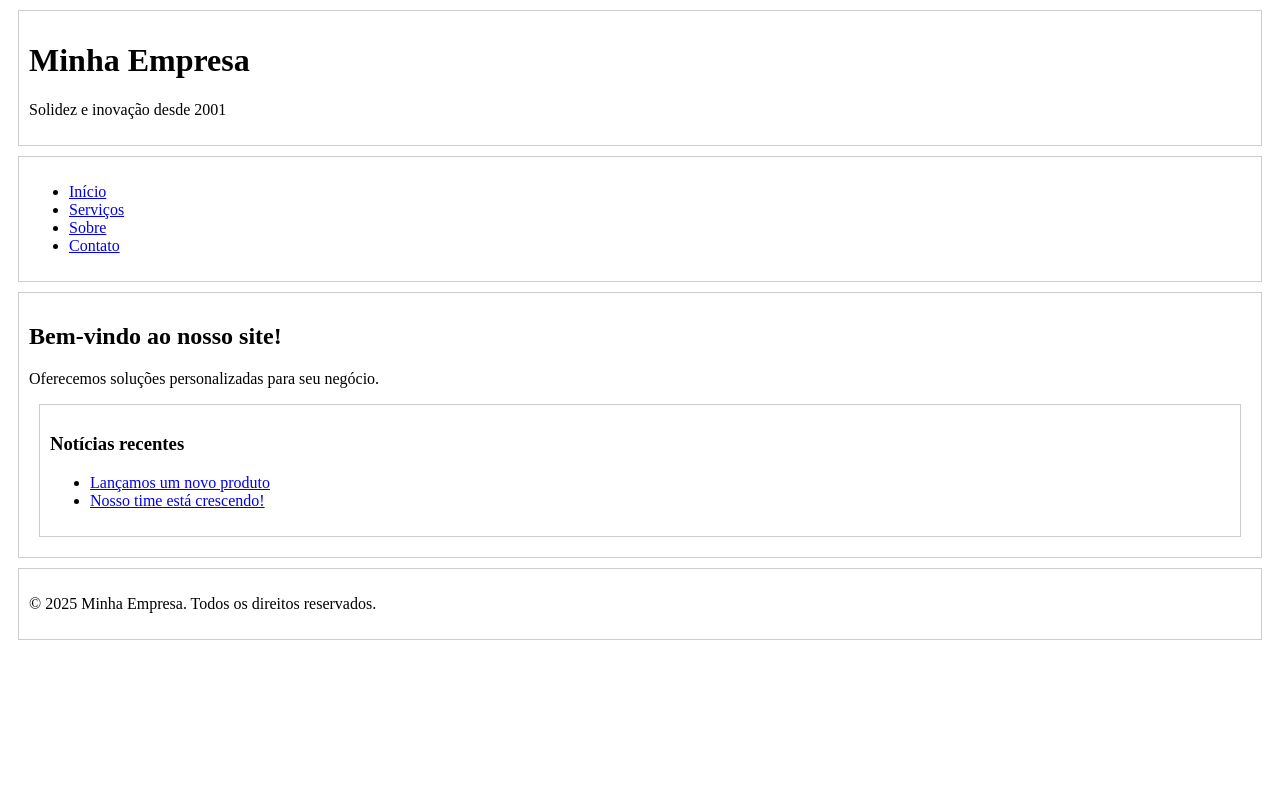
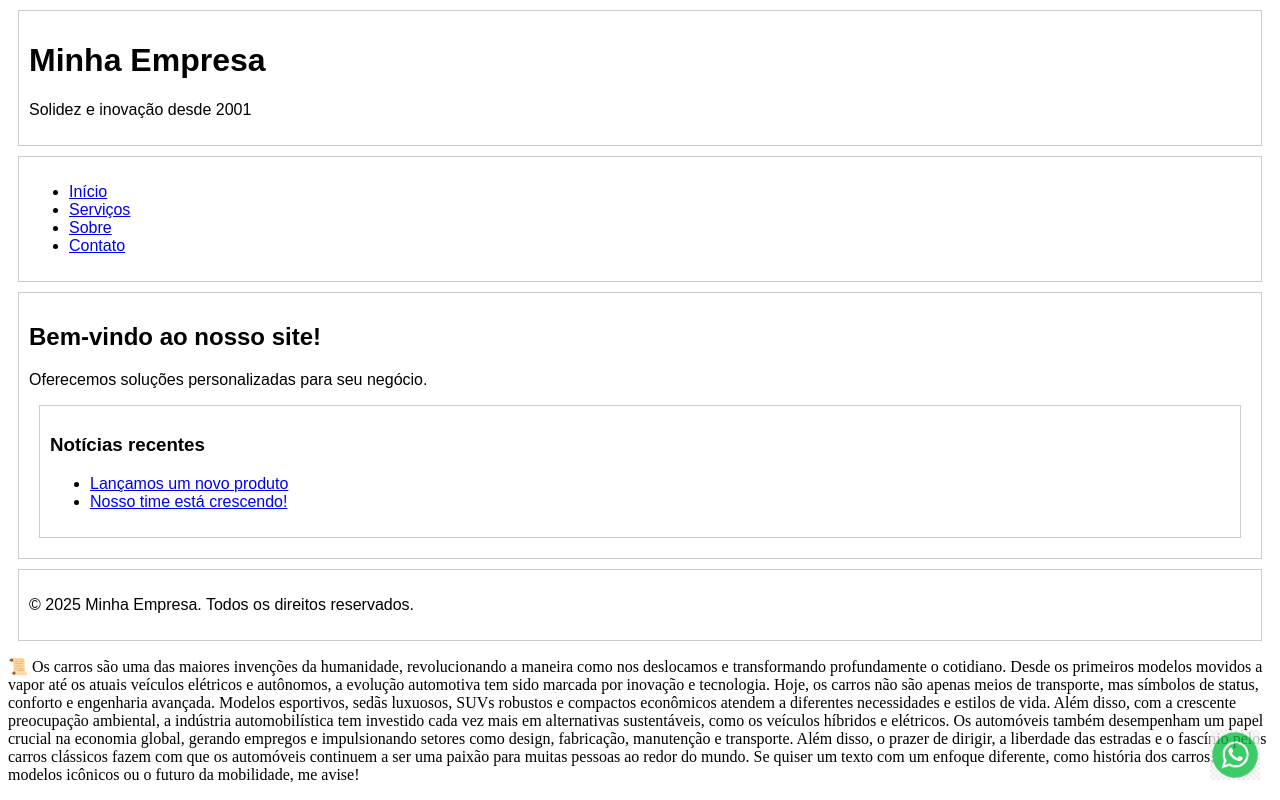
Before and after one commit to eduardominhom/site-empresa, a plain HTML site: page index.html in a window 1280 px wide. Drawn offline with Linux system fonts and the light colour scheme.

Commit message:
atualizacao

```diff
--- a/index.html
+++ b/index.html
@@ -1,15 +1,9 @@
 <!DOCTYPE html>
 <html lang="pt-br">
 <head>
-  <meta charset="UTF-8">
+  <meta charset="UTF-8" />
   <title>Minha Empresa</title>
-  <style>
-    header, nav, main, aside, footer {
-      padding: 10px;
-      margin: 10px;
-      border: 1px solid #ccc;
-    }
-  </style>
+ <link rel="stylesheet" href="style.css"/>
 </head>
 <body>
 
@@ -45,6 +39,15 @@
   <footer>
     <p>© 2025 Minha Empresa. Todos os direitos reservados.</p>
   </footer>
+<P>📜 Os carros são uma das maiores invenções da humanidade, revolucionando a maneira como nos deslocamos e transformando profundamente o cotidiano. Desde os primeiros modelos movidos a vapor até os atuais veículos elétricos e autônomos, a evolução automotiva tem sido marcada por inovação e tecnologia.
+
+Hoje, os carros não são apenas meios de transporte, mas símbolos de status, conforto e engenharia avançada. Modelos esportivos, sedãs luxuosos, SUVs robustos e compactos econômicos atendem a diferentes necessidades e estilos de vida. Além disso, com a crescente preocupação ambiental, a indústria automobilística tem investido cada vez mais em alternativas sustentáveis, como os veículos híbridos e elétricos.
+
+Os automóveis também desempenham um papel crucial na economia global, gerando empregos e impulsionando setores como design, fabricação, manutenção e transporte. Além disso, o prazer de dirigir, a liberdade das estradas e o fascínio pelos carros clássicos fazem com que os automóveis continuem a ser uma paixão para muitas pessoas ao redor do mundo.
+
+Se quiser um texto com um enfoque diferente, como história dos carros, modelos icônicos ou o futuro da mobilidade, me avise!
+  <div class="whatsapp">
+    <img src="zipzap.jpg" alt="WhatsApp" />
+  </div>
 
 </body>
-</html>
--- /dev/null
+++ b/style.css
@@ -0,0 +1,23 @@
+  header, nav, main, aside, footer {
+      padding: 10px;
+      margin: 10px;
+      border: 1px solid #ccc;
+      font-family: Arial, sans-serif;
+    }
+    .whatsapp {
+      position: fixed;
+      bottom: 20px;
+      right: 20px;
+      width: 50px;
+      height: 50px;
+      pointer-events: none;
+      user-select: none;
+      opacity: 0.8;
+      z-index: 9999;
+    }
+
+    .whatsapp img {
+      width: 100%;
+      height: auto;
+      display: block;
+    }
```
Also changed, not shown: zipzap.jpg (added).
